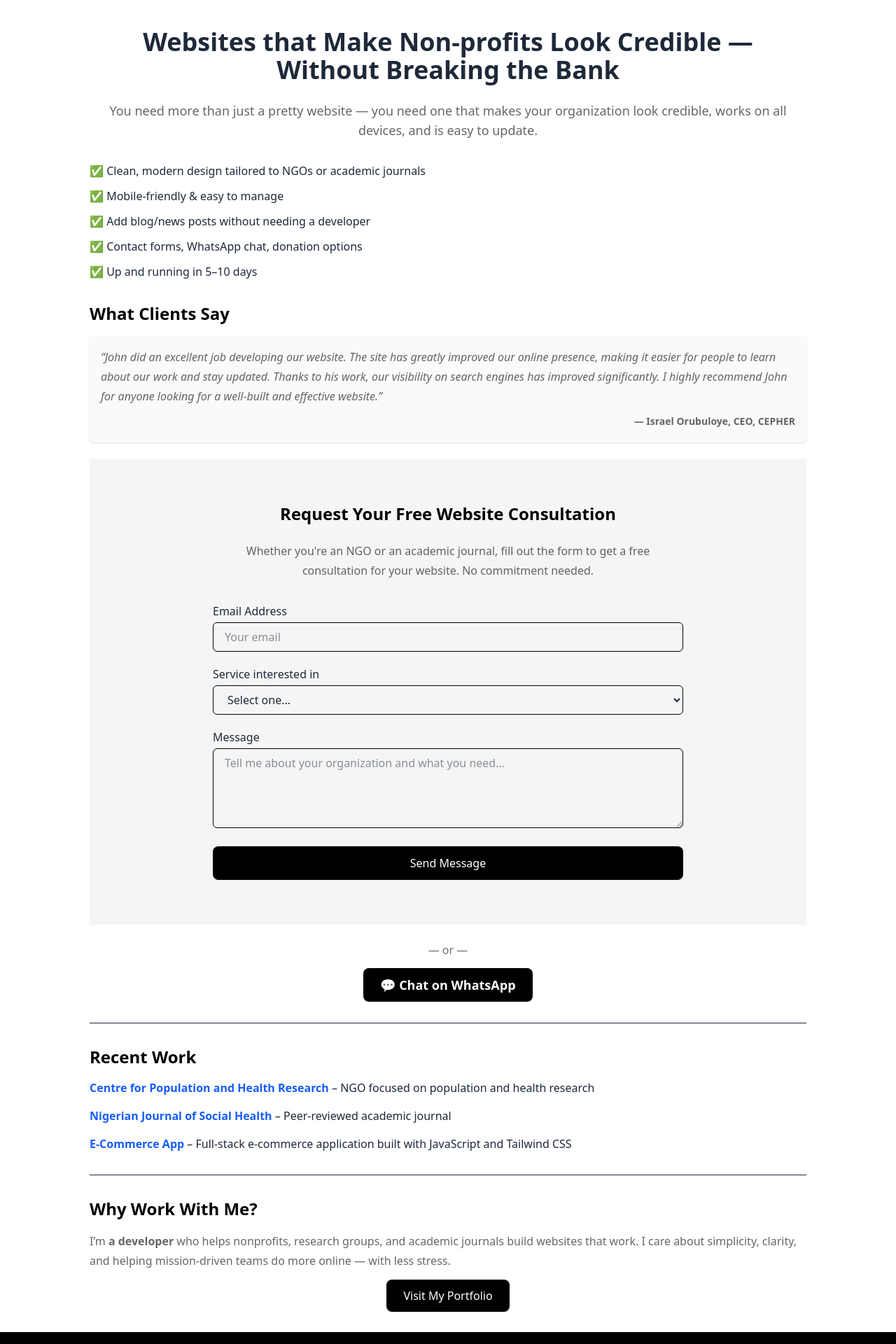
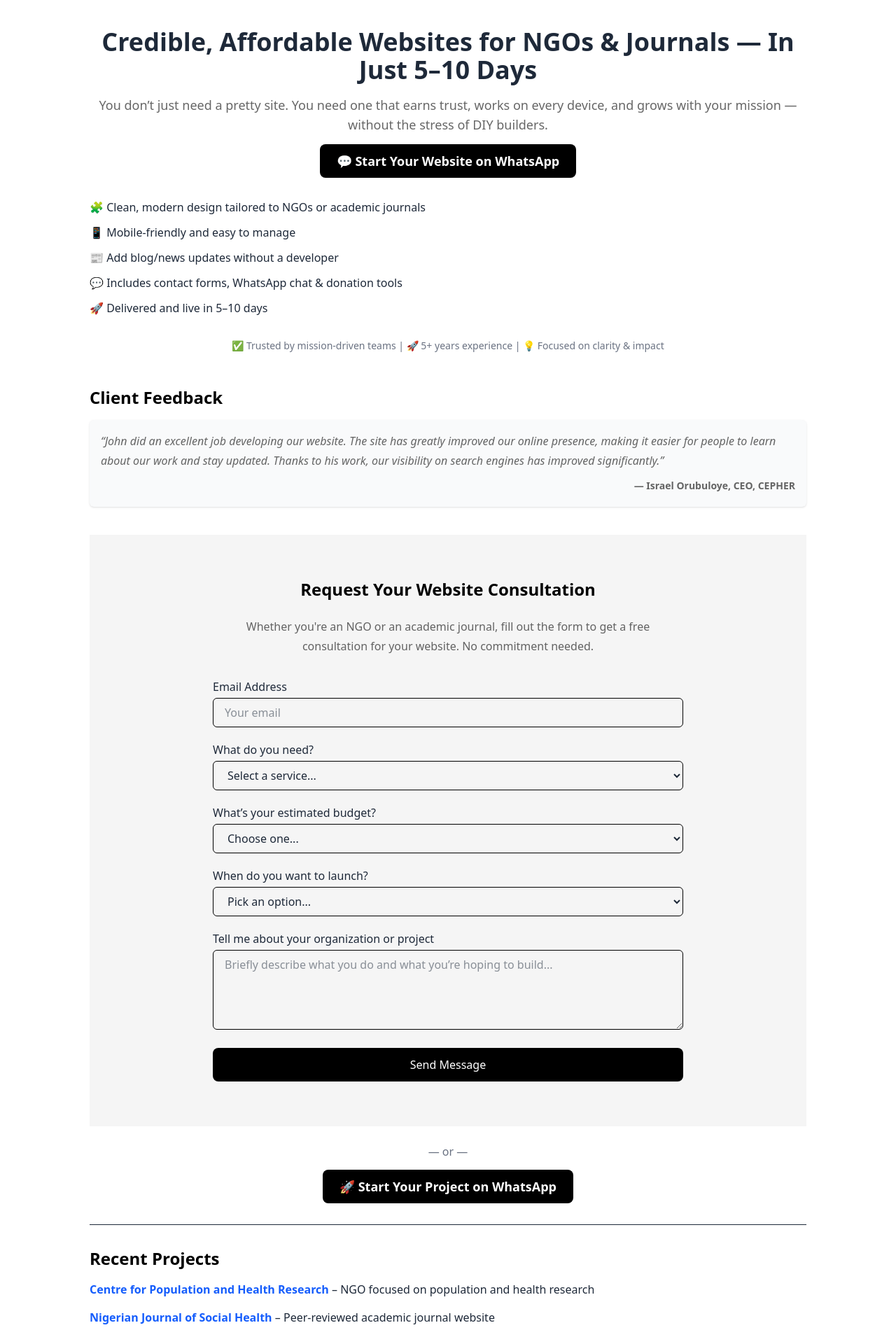
Before and after one commit to lamba01/port, a React (Vite) app: page /ngo in a window 1280 px wide. Shown: the part 80-2000 px from the top of the page at 70% size. Built offline with nearby package versions, Linux system fonts and the light colour scheme.

Commit message:
feat: update NGO landing page content and enhance contact form with budget and timeline options

```diff
--- a/src/pages/ngo.jsx
+++ b/src/pages/ngo.jsx
@@ -2,7 +2,6 @@ import React from "react";
 import { Helmet } from "react-helmet";
 import "aos/dist/aos.css";
 import Contact from "../sections/contact";
-import Testimonial from "../sections/testimonial";
 
 export default function NGOLandingPage() {
   return (
@@ -11,11 +10,11 @@ export default function NGOLandingPage() {
         <title>NGO & Journal Website Developer – John Oluwafemi</title>
         <meta
           name="description"
-          content="Professional, mobile-friendly websites for NGOs and academic journals. Built fast, affordably, and tailored to your mission."
+          content="Get a clean, mobile-friendly, professional website for your NGO or academic journal — fast, affordable, and built to inspire trust."
         />
         <meta
           name="keywords"
-          content="NGO website, journal website, non-profit website, affordable NGO websites, academic journal web design, fast NGO web development"
+          content="NGO website, journal website, non-profit web design, fast NGO websites, affordable nonprofit websites, academic journal developer"
         />
         <meta name="author" content="John Oluwafemi" />
         <meta
@@ -24,54 +23,67 @@ export default function NGOLandingPage() {
         />
         <meta
           property="og:description"
-          content="Professional, mobile-friendly websites for NGOs and academic journals. Built fast, affordably, and tailored to your mission."
+          content="Clean, modern websites for NGOs and academic journals. Fast delivery, mobile-ready, and easy to manage."
         />
       </Helmet>
+
       <div className="bg-white text-gray-800 min-h-screen flex flex-col items-center px-4 py-10">
         <div className="max-w-5xl w-full mt-20">
-          <h1 className="text-3xl sm:text-4xl font-bold text-center mb-6">
-            Websites that Make Non-profits Look Credible — Without Breaking the
-            Bank
+          {/* HEADLINE */}
+          <h1 className="text-3xl sm:text-4xl font-bold text-center mb-4">
+            Credible, Affordable Websites for NGOs & Journals — In Just 5–10
+            Days
           </h1>
 
-          <p className="text-lg text-center mb-8">
-            You need more than just a pretty website — you need one that makes
-            your organization look credible, works on all devices, and is easy
-            to update.
+          <p className="text-lg text-center mb-6">
+            You don’t just need a pretty site. You need one that earns trust,
+            works on every device, and grows with your mission — without the
+            stress of DIY builders.
           </p>
 
-          <ul className="space-y-3 mb-8">
-            <li className="flex items-start gap-2">
-              ✅ Clean, modern design tailored to NGOs or academic journals
+          {/* FAST CTA */}
+          <div className="text-center mb-10">
+            <a
+              href="https://wa.me/2348166009368?text=Hi%20John%2C%20I%20need%20an%20NGO%20website"
+              target="_blank"
+              rel="noopener noreferrer"
+              className="bg-black hover:bg-[#333333] text-white px-6 py-3 rounded-lg text-lg font-semibold transition"
+            >
+              💬 Start Your Website on WhatsApp
+            </a>
+          </div>
+
+          {/* VALUE BULLETS */}
+          <ul className="space-y-3 mb-8 text-base">
+            <li>
+              🧩 Clean, modern design tailored to NGOs or academic journals
             </li>
-            <li className="flex items-start gap-2">
-              ✅ Mobile-friendly & easy to manage
-            </li>
-            <li className="flex items-start gap-2">
-              ✅ Add blog/news posts without needing a developer
-            </li>
-            <li className="flex items-start gap-2">
-              ✅ Contact forms, WhatsApp chat, donation options
-            </li>
-            <li className="flex items-start gap-2">
-              ✅ Up and running in 5–10 days
-            </li>
+            <li>📱 Mobile-friendly and easy to manage</li>
+            <li>📰 Add blog/news updates without a developer</li>
+            <li>💬 Includes contact forms, WhatsApp chat & donation tools</li>
+            <li>🚀 Delivered and live in 5–10 days</li>
           </ul>
-          <h2 className="text-2xl font-semibold mb-4">What Clients Say</h2>
-          <div className="bg-gray-50 p-4 rounded-md shadow mb-6">
+
+          <div className="text-sm text-gray-500 text-center mb-12">
+            ✅ Trusted by mission-driven teams | 🚀 5+ years experience | 💡
+            Focused on clarity & impact
+          </div>
+
+          {/* TESTIMONIAL */}
+          <h2 className="text-2xl font-semibold mb-4">Client Feedback</h2>
+          <div className="bg-gray-50 p-4 rounded-md shadow mb-10">
             <p className="italic text-gray-700">
               “John did an excellent job developing our website. The site has
               greatly improved our online presence, making it easier for people
               to learn about our work and stay updated. Thanks to his work, our
-              visibility on search engines has improved significantly. I highly
-              recommend John for anyone looking for a well-built and effective
-              website.”
+              visibility on search engines has improved significantly.”
             </p>
             <p className="mt-2 font-semibold text-sm text-right">
               — Israel Orubuloye, CEO, CEPHER
             </p>
           </div>
 
+          {/* CONTACT FORM */}
           <Contact />
 
           <div className="text-center my-6 text-gray-500">— or —</div>
@@ -83,13 +95,14 @@ export default function NGOLandingPage() {
               rel="noopener noreferrer"
               className="bg-black hover:bg-[#333333] text-white px-6 py-3 rounded-lg text-lg font-semibold transition"
             >
-              💬 Chat on WhatsApp
+              🚀 Start Your Project on WhatsApp
             </a>
           </div>
 
           <hr className="my-8" />
 
-          <h2 className="text-2xl font-semibold mb-4">Recent Work</h2>
+          {/* PORTFOLIO */}
+          <h2 className="text-2xl font-semibold mb-4">Recent Projects</h2>
           <ul className="space-y-4 mb-8">
             <li>
               <strong>
@@ -111,30 +124,19 @@ export default function NGOLandingPage() {
                   Nigerian Journal of Social Health
                 </a>
               </strong>{" "}
-              – Peer-reviewed academic journal
-            </li>
-            <li>
-              <strong>
-                <a
-                  href="https://commeercee.vercel.app/"
-                  className="text-blue-600 hover:text-blue-800 transition"
-                >
-                  E-Commerce App
-                </a>
-              </strong>{" "}
-              – Full-stack e-commerce application built with JavaScript and
-              Tailwind CSS
+              – Peer-reviewed academic journal website
             </li>
           </ul>
 
           <hr className="my-8" />
 
+          {/* ABOUT YOU */}
           <h2 className="text-2xl font-semibold mb-4">Why Work With Me?</h2>
           <p className="mb-6">
-            I’m <strong>a developer</strong> who helps nonprofits, research
-            groups, and academic journals build websites that work. I care about
-            simplicity, clarity, and helping mission-driven teams do more online
-            — with less stress.
+            I’m <strong>John Oluwafemi</strong>, a web developer helping
+            nonprofits and academic teams build websites that are fast,
+            functional, and professional. I care about clarity, usability, and
+            making your mission look as impactful as it truly is.
           </p>
 
           <div className="text-center">
@@ -142,7 +144,7 @@ export default function NGOLandingPage() {
               href="https://johncodes.xyz"
               className="bg-black text-white px-6 py-3 rounded-lg hover:bg-gray-800 transition"
             >
-              Visit My Portfolio
+              View My Portfolio
             </a>
           </div>
         </div>
--- a/src/sections/contact.jsx
+++ b/src/sections/contact.jsx
@@ -17,7 +17,7 @@ export default function Contact() {
     <section id="contact" className="py-16 px-4 bg-[#f5f5f5]">
       <div className="max-w-2xl mx-auto text-center">
         <h2 className="text-3xl font-bold mb-6">
-          Request Your Free Website Consultation
+          Request Your Website Consultation
         </h2>
         <p className="mb-8 text-gray-600 dark:text-gray-300">
           Whether you're an NGO or an academic journal, fill out the form to get
@@ -25,6 +25,7 @@ export default function Contact() {
         </p>
 
         <form onSubmit={handleSubmit} className="flex flex-col gap-5 text-left">
+          {/* Email Address */}
           <div>
             <label htmlFor="email" className="block mb-1 font-medium">
               Email Address
@@ -43,21 +44,26 @@ export default function Contact() {
               errors={state.errors}
             />
           </div>
+
+          {/* Service */}
           <div>
             <label htmlFor="service" className="block mb-1 font-medium">
-              Service interested in
+              What do you need?
             </label>
             <select
               name="service"
+              id="service"
               className="w-full px-4 py-2 border rounded-md border-black border-solid"
               required
             >
-              <option value="">Select one...</option>
-              <option value="Website">A new website</option>
+              <option value="">Select a service...</option>
+              <option value="NGO Website">A website for my NGO</option>
+              <option value="Academic Journal">
+                A website for an academic journal
+              </option>
               <option value="eCommerce">An eCommerce site</option>
               <option value="Redesign">Redesign my current site</option>
-              <option value="journal">An academic journal website</option>
-              <option value="Other">Other</option>
+              <option value="Other">Something else</option>
             </select>
             <ValidationError
               prefix="Service"
@@ -66,15 +72,65 @@ export default function Contact() {
             />
           </div>
 
+          {/* Budget */}
+          <div>
+            <label htmlFor="budget" className="block mb-1 font-medium">
+              What’s your estimated budget?
+            </label>
+            <select
+              name="budget"
+              id="budget"
+              className="w-full px-4 py-2 border rounded-md border-black border-solid"
+              required
+            >
+              <option value="">Choose one...</option>
+              <option value="under-100k">Less than ₦100,000</option>
+              <option value="100k-250k">₦100,000 – ₦250,000</option>
+              <option value="250k-500k">₦250,000 – ₦500,000</option>
+              <option value="500k+">Over ₦500,000</option>
+              <option value="not-sure">Not sure yet</option>
+            </select>
+            <ValidationError
+              prefix="Budget"
+              field="budget"
+              errors={state.errors}
+            />
+          </div>
+
+          {/* Timeline */}
+          <div>
+            <label htmlFor="timeline" className="block mb-1 font-medium">
+              When do you want to launch?
+            </label>
+            <select
+              name="timeline"
+              id="timeline"
+              className="w-full px-4 py-2 border rounded-md border-black border-solid"
+              required
+            >
+              <option value="">Pick an option...</option>
+              <option value="asap">As soon as possible</option>
+              <option value="2-weeks">In 1–2 weeks</option>
+              <option value="1-month">In 3–4 weeks</option>
+              <option value="flexible">No fixed timeline</option>
+            </select>
+            <ValidationError
+              prefix="Timeline"
+              field="timeline"
+              errors={state.errors}
+            />
+          </div>
+
+          {/* Message */}
           <div>
             <label htmlFor="message" className="block mb-1 font-medium">
-              Message
+              Tell me about your organization or project
             </label>
             <textarea
               id="message"
               name="message"
               required
-              placeholder="Tell me about your organization and what you need..."
+              placeholder="Briefly describe what you do and what you’re hoping to build..."
               rows="4"
               className="w-full px-4 py-2 border rounded-md border-black border-solid"
             />
@@ -85,6 +141,7 @@ export default function Contact() {
             />
           </div>
 
+          {/* Submit */}
           <button
             type="submit"
             disabled={state.submitting}
```
